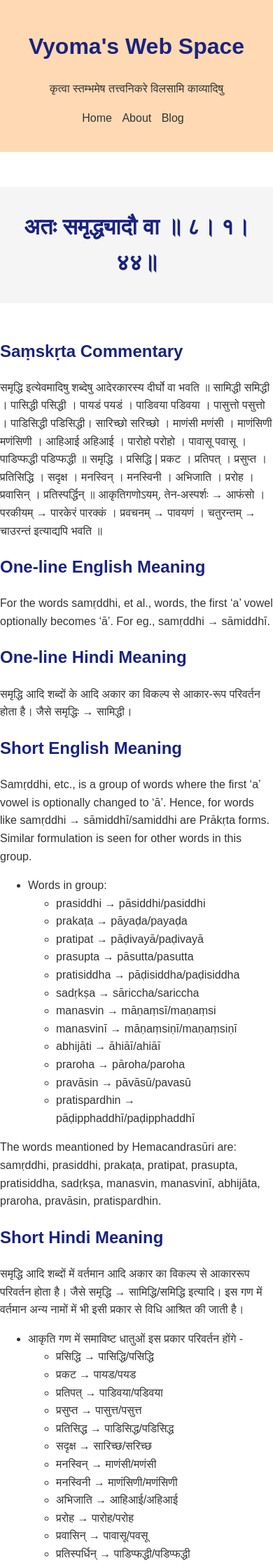
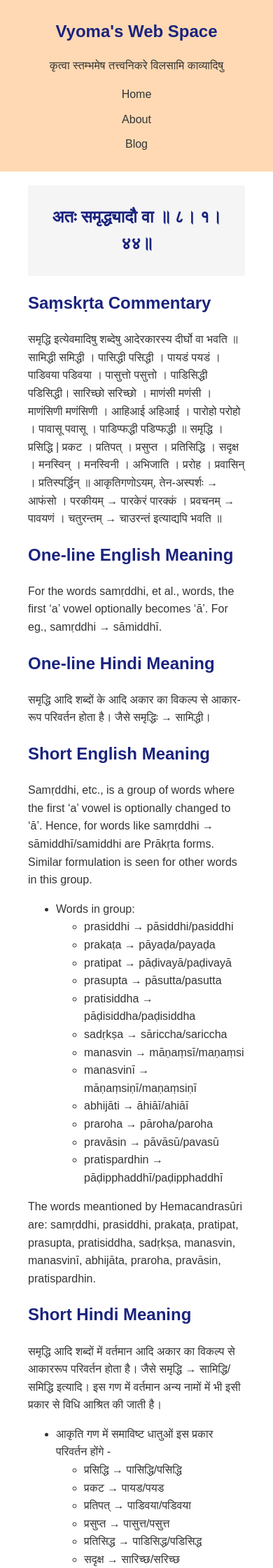
Before and after one commit to svyoma/svyoma.github.io, a Jekyll site: the page prakrit_grammar/sutras/0801044.html, which Jekyll copies as it is, in a window 390 px wide. Shown: the top 2240 px of the page at 70% size. Built offline with Jekyll 4.4.1, drawn with Linux system fonts in a browser that asks for light colours; some web fonts are replaced.

Commit message:
Update 0801044.html

```diff
--- a/prakrit_grammar/sutras/0801044.html
+++ b/prakrit_grammar/sutras/0801044.html
@@ -116,6 +116,40 @@
   background-color: #ffd9b3;
 }
 
+@media (max-width: 700px) {
+    nav ul li {
+        display: block;
+        margin: 10px 0;
+    }
+
+    nav ul {
+        padding: 0;
+        text-align: center;
+    }
+
+    main {
+        padding: 10px;
+    }
+
+    header, footer {
+        padding: 10px;
+    }
+
+    .container {
+        width: 100%;
+        padding: 0 40px;
+    }
+
+    h1, h2 {
+        font-size: 1.5em;
+    }
+
+    blockquote {
+        margin: 20px 0;
+        padding: 10px;
+    }
+}
+
     </style>
 
 </head>
@@ -199,7 +233,7 @@
 <li>manasvin, manasvinī - vakrādāvantaḥ 8.1.26 adds anusvāra within the word.</li>
 <li>pravāsin - pravākīkṣau 8.1.95 changes last vowel to &lsquo;u&rsquo;</li>
 </ul>
-<p>Though bahulam 8.1.2 was prevalent which would optionally make the vowel &lsquo;a&rsquo; longer in an instance and there was also dīrghahrasvau mitho vṛttau 8.1.4 which would make the &lsquo;a&rsquo; longer, this sūtra is made with objective of ruling out only option long forms of &lsquo;a&rsquo;. The earlier rule could change &lsquo;a&rsquo; to something else as well and the latter one makes only one instance possible.</p>
+<p>Though bahulam 8.1.2 was prevalent which would optionally make the vowel &lsquo;a&rsquo; longer in an instance and there was also dīrghahrasvau mitho vṛttau 8.1.4 which would make the &lsquo;a&rsquo; longer, this sūtra is made with objective of ruling out only option long forms of &lsquo;a&rsquo;. The earlier rule could change &lsquo;a&rsquo; to something else as well and the latter one makes only one instance possible.</p></div>
 <div class="copy"><p style="text-align: center;">&copy 2023 Vyom A. Shah. Rights reserved on English and Hindi content.</p></div>
 </div>
 </body>
```
